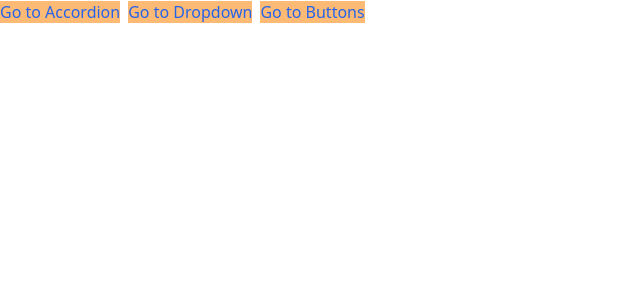
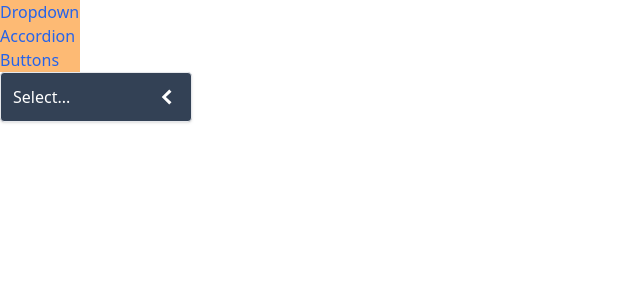
Before and after one commit to BehkoVasilev/comps, a React (Create React App) app: page / in a window 1280 px wide. Shown: the top 300 px of the page, without its empty margins (0-640 px from the left). Built offline with nearby package versions, Linux system fonts and the light colour scheme.

Commit message:
add a Sidebar component

```diff
--- a/src/App.js
+++ b/src/App.js
@@ -1,15 +1,13 @@
-import Link from "./components/Link";
 import Route from "./components/Route";
 import AccordionPage from './pages/AccordionPage';
 import DropdownPage from './pages/DropdownPage';
 import ButtonPage from './pages/ButtonPage';
+import Sidebar from "./components/Sidebar";
 
 function App() {
     return (
         <div>
-            <Link to={'/accordion'}>Go to Accordion</Link>
-            <Link to={'/dropdown'}>Go to Dropdown</Link>
-            <Link to={'/buttons'}>Go to Buttons</Link>
+            <Sidebar />
             <div>
                 <Route path={'/buttons'}>
                     <ButtonPage />
@@ -17,7 +15,7 @@
                 <Route path={'/accordion'}>
                     <AccordionPage />
                 </Route>
-                <Route path={'/dropdown'}>
+                <Route path={'/'}>
                     <DropdownPage />
                 </Route>
             </div>
--- a/src/components/Link.js
+++ b/src/components/Link.js
@@ -5,7 +5,7 @@
 function Link({ to, children }) {
     const { navigate } = useNavigation();
 
-    const classes = classNames('text-blue-600 mr-2 bg-orange-300')
+    const classes = classNames('text-blue-600 bg-orange-300 w-20')
     const handleClick = (e) => {
         if (e.metaKey || e.ctrlKey){
             return
--- /dev/null
+++ b/src/components/Sidebar.js
@@ -0,0 +1,21 @@
+import Link from "./Link";
+
+function Sidebar() {
+    const links = [
+        { label: 'Dropdown', path: '/' },
+        { label: 'Accordion', path: '/accordion' },
+        { label: 'Buttons', path: '/buttons' },
+    ];
+
+    const renderLinks = links.map((link) => {
+        return <Link key={link.label} to={link.path}>{link.label}</Link>
+    });
+
+    return (
+        <div className="sticky top-0 overflow-y-scroll flex flex-col">
+            {renderLinks}
+        </div>
+    )
+};
+
+export default Sidebar;
```
